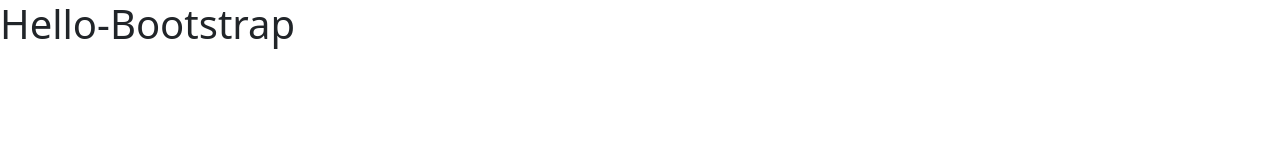
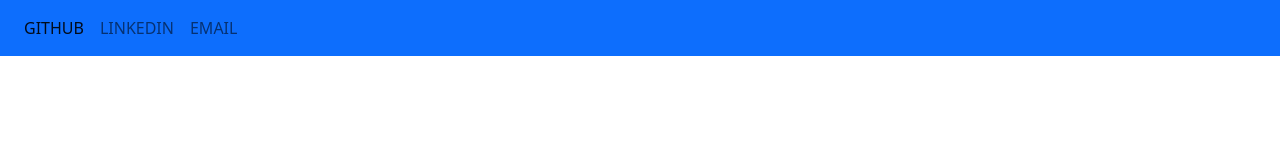
Before and after one commit to wcs3/wcs3.github.io, a plain HTML site: page index.html in a window 1280 px wide. Drawn offline with nearby package versions, Linux system fonts and the light colour scheme.

Commit message:
add navbar

```diff
--- a/index.html
+++ b/index.html
@@ -1,14 +1,30 @@
 <!DOCTYPE html>
 <html lang="en">
+
 <head>
   <meta charset="UTF-8">
   <meta name="viewport" content="width=device-width, initial-scale=1.0">
   <title>William Schmidt</title>
-  <link rel="stylesheet" href="https://stackpath.bootstrapcdn.com/bootstrap/5.0.0-alpha1/css/bootstrap.min.css" integrity="sha384-r4NyP46KrjDleawBgD5tp8Y7UzmLA05oM1iAEQ17CSuDqnUK2+k9luXQOfXJCJ4I" crossorigin="anonymous">
-  <script src="https://cdn.jsdelivr.net/npm/popper.js@1.16.0/dist/umd/popper.min.js" integrity="sha384-Q6E9RHvbIyZFJoft+2mJbHaEWldlvI9IOYy5n3zV9zzTtmI3UksdQRVvoxMfooAo" crossorigin="anonymous"></script>
-  <script src="https://stackpath.bootstrapcdn.com/bootstrap/5.0.0-alpha1/js/bootstrap.min.js" integrity="sha384-oesi62hOLfzrys4LxRF63OJCXdXDipiYWBnvTl9Y9/TRlw5xlKIEHpNyvvDShgf/" crossorigin="anonymous"></script>
+  <link rel="stylesheet" href="https://stackpath.bootstrapcdn.com/bootstrap/5.0.0-alpha1/css/bootstrap.min.css"
+    integrity="sha384-r4NyP46KrjDleawBgD5tp8Y7UzmLA05oM1iAEQ17CSuDqnUK2+k9luXQOfXJCJ4I" crossorigin="anonymous">
+  <script src="https://cdn.jsdelivr.net/npm/popper.js@1.16.0/dist/umd/popper.min.js"
+    integrity="sha384-Q6E9RHvbIyZFJoft+2mJbHaEWldlvI9IOYy5n3zV9zzTtmI3UksdQRVvoxMfooAo"
+    crossorigin="anonymous"></script>
+  <script src="https://stackpath.bootstrapcdn.com/bootstrap/5.0.0-alpha1/js/bootstrap.min.js"
+    integrity="sha384-oesi62hOLfzrys4LxRF63OJCXdXDipiYWBnvTl9Y9/TRlw5xlKIEHpNyvvDShgf/"
+    crossorigin="anonymous"></script>
 </head>
+
 <body>
-<h1>Hello-Bootstrap</h1>
+  <nav class="navbar navbar-expand-sm navbar-light bg-primary">
+    <div class="container-fluid">
+      <div class="navbar-nav">
+        <a class="nav-link active" aria-current="page" href="#">GITHUB</a>
+        <a class="nav-link" aria-current="page" href="#">LINKEDIN</a>
+        <a class="nav-link" aria-current="page" href="#">EMAIL</a>
+      </div>
+    </div>
+  </nav>
 </body>
+
 </html>
```
